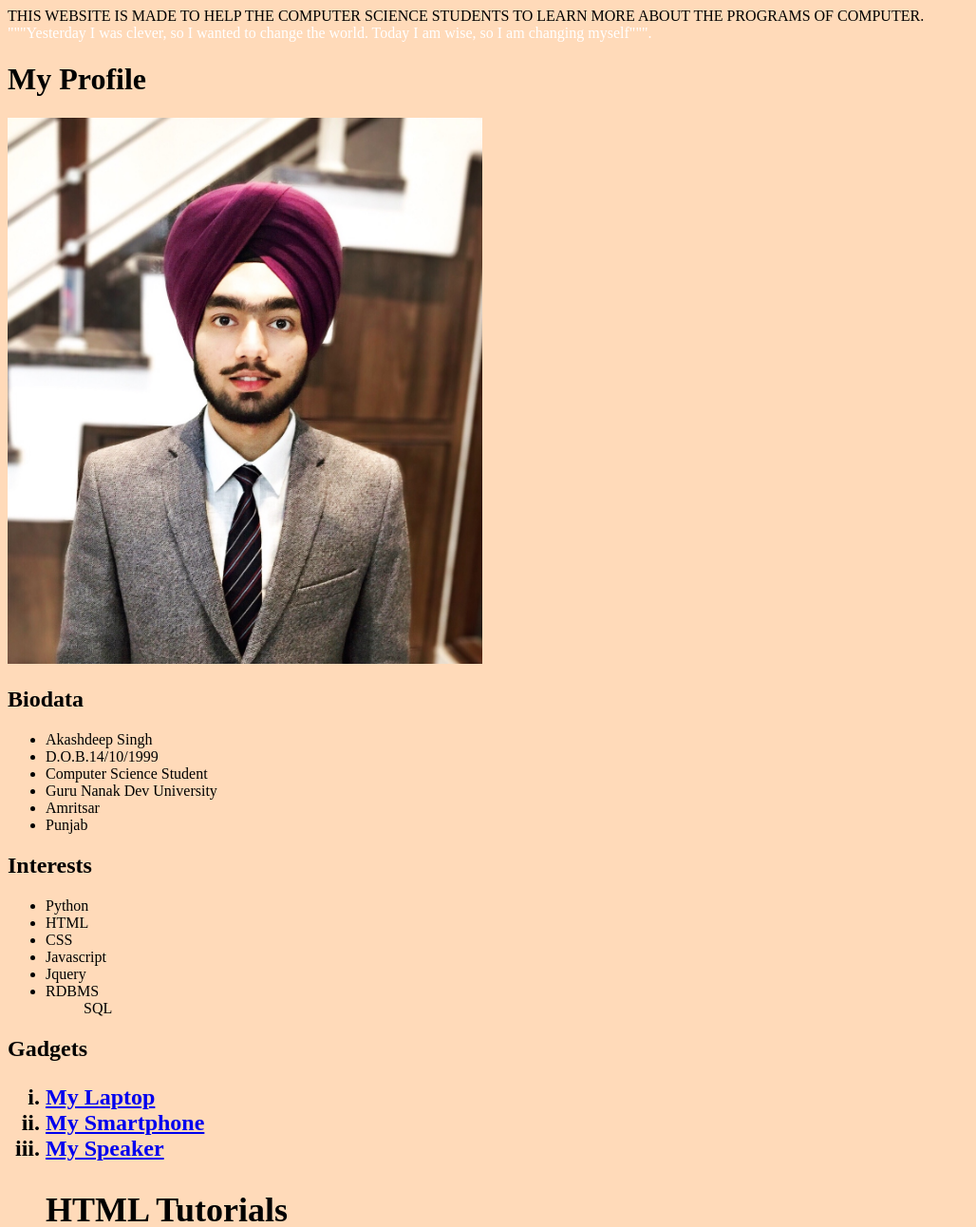
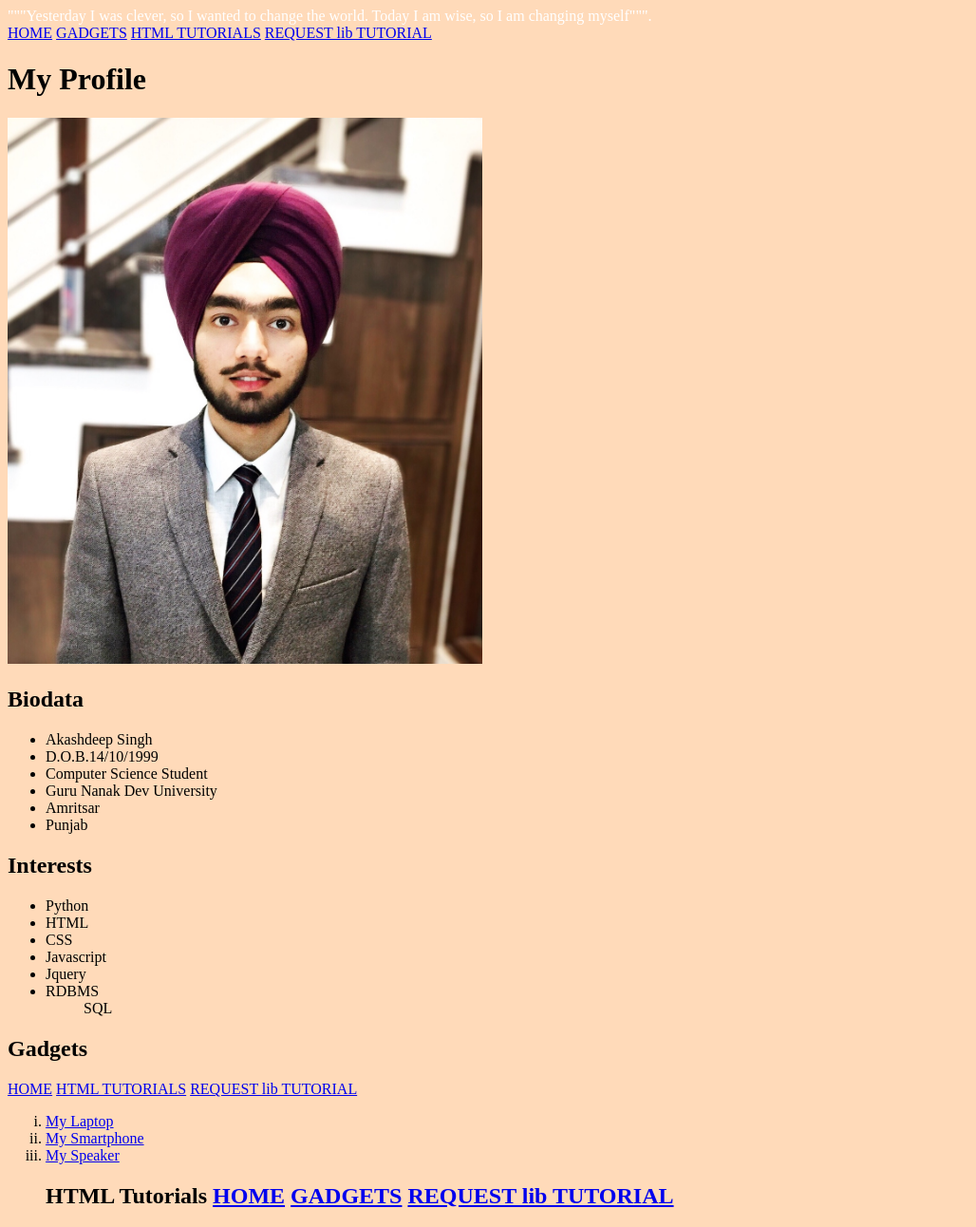
Before and after one commit to akashde3p/Simple-Webpage, a plain HTML site: page akash's first html site.html in a window 1280 px wide. Shown: the top 1292 px of the page at 95% size, without its empty margins (0-1028 px from the left). Drawn offline with Linux system fonts and the light colour scheme; grey boxes are pictures that could not be loaded.

Commit message:
Update akash's first html site.html
nav added

```diff
--- a/akash's first html site.html
+++ b/akash's first html site.html
@@ -1,15 +1,30 @@
 <!DOCTYPE html>
 <html>
- <head>
-  <meta charset="UTF-8"
-  <meta description="computer science"
-  <title style="color:white;">THIS WEBSITE IS MADE TO HELP THE COMPUTER SCIENCE STUDENTS TO LEARN MORE ABOUT THE PROGRAMS OF COMPUTER.</title>
+ <head >
+  <meta charset="UTF-8">
+  <meta description="computer science">
+  <title style="color:white;">Akash's Website.</title>
  </head>
  <header style="color:white;">
   """Yesterday I was clever, so I wanted to change the world. Today I am wise, so I am changing myself""".
+
  </header>
-  <body style="color:black;background-color:#FFDAB9;">
-  <h1>My Profile </h1>
+ <body style="color:black;background-color:#FFDAB9;">
+  <nav>
+   <span id="home">
+    <a href="#home">HOME</a>
+   </span>
+   <span>
+    <a href="#gadgets">GADGETS</a>
+   </span>
+   <span >
+    <a href="#html">HTML TUTORIALS</a>
+   </span>
+   <span >
+    <a href="#req">REQUEST lib TUTORIAL</a>
+   </span>
+  </nav>
+  <h1 >My Profile </h1>
   <img width="500" src="Akash-formal-small.jpg" alt="This is my photograph"/>
   <h2>Biodata</h2>
    <ul>
@@ -32,14 +47,20 @@
       <il>SQL</il></ul>
     </li>
    </ul>
-  <h2>Gadgets
+  <h2 id="gadgets">Gadgets</h2>
+  <a href="#home">HOME</a>
+  <a href="#html">HTML TUTORIALS</a>
+  <a href="#req">REQUEST lib TUTORIAL</a>
    <ol type="i">
     <li><a href="https://www.asus.com/in/Laptops/ROG-Strix-GL503/">My Laptop</a>
     <li><a href="https://www.flipkart.com/apple-iphone-6-space-grey-32-gb/p/itmetmh3hfhnxtcj">My Smartphone</a>
     <li><a href="https://www.sony.co.in/electronics/wireless-speakers/srs-xb10">My Speaker</a>
-  <h2>HTML Tutorials
+  <h2 id="html">HTML Tutorials
+   <a href="#home">HOME</a>
+   <a href="#gadgets">GADGETS</a>
+   <a href="#req">REQUEST lib TUTORIAL</a>
    <ol type="1">
-    <li><iframe width="560" height="315" src="https://www.youtube.com/embed/Ny1g1eQHnCI" frameborder="0" allow="accelerometer; autoplay; encrypted-media; gyroscope; picture-in-picture" allowfullscreen></iframe>
+    <li><iframe width="560" height="315" src="https://www.youtube.com/embed/Ny1g1eQHnCI" frameborder="0" allow="accelerometer; autoplay; encrypted-media; gyroscope; picture-in-picture" allowfullscreen aria-controls=""></iframe>
     </li>
     <li><iframe width="560" height="315" src="https://www.youtube.com/embed/uGGTXUsk7EM" frameborder="0" allow="accelerometer; autoplay; encrypted-media; gyroscope; picture-in-picture" allowfullscreen></iframe>
     </li>
@@ -73,17 +94,23 @@
     </li>
    </ol>
   </h2>
-  <h2>Requests library
-   <ol type="">
+  <h2 id="req" >Requests library
+   <a href="#home">HOME</a>
+   <a href="#gadgets">GADGETS</a>
+   <a href="#html">HTML TUTORIALS</a>
+   <ol type="1">
     <iframe width="560" height="315" src="https://www.youtube.com/embed/tb8gHvYlCFs" frameborder="0" allow="accelerometer; autoplay; encrypted-media; gyroscope; picture-in-picture" allowfullscreen></iframe>
    </ol>
   </h2>
- </body>
+
+  </body>
  <footer style="color:black;background-color:#FFDAB9;">
-  <h3>Connect to my following social media accounts:)</h3>
-  <a href="https://github.com/akashde3p"><img width="32" src="GitHub-Mark-64px.png"/></a>
-  <a href="https://www.linkedin.com/in/akashdeep-singh-25776b16a/"><img  width="32" src="LinkedIn_logo_initials.png"/></a>
-  <a href="https://www.facebook.com/akashdeep.singh.144734"><img width="32" src="file:///D:/214px-Facebook_f_logo_(2019).svg.webp"></a>
-  <a href="https://www.instagram.com/akashdeep______singh/"><img width="32" src="Instagram_AppIcon_Aug2017.png"></a>
+  <h3 >Connect to my following social media accounts:)</h3>
+  <span>
+   <a href="https://github.com/akashde3p"><img width="32" src="GitHub-Mark-64px.png"/></a>
+   <a href="https://www.linkedin.com/in/akashdeep-singh-25776b16a/"><img width="32" src="LinkedIn_logo_initials.png"/></a>
+   <a href="https://www.facebook.com/akashdeep.singh.144734"><img width="32" src="file:///D:/214px-Facebook_f_logo_(2019).svg.webp"></a>
+   <a href="https://www.instagram.com/akashdeep______singh/"><img width="32" src="Instagram_AppIcon_Aug2017.png"></a>
+  </span>
  </footer>
 </html>
```
